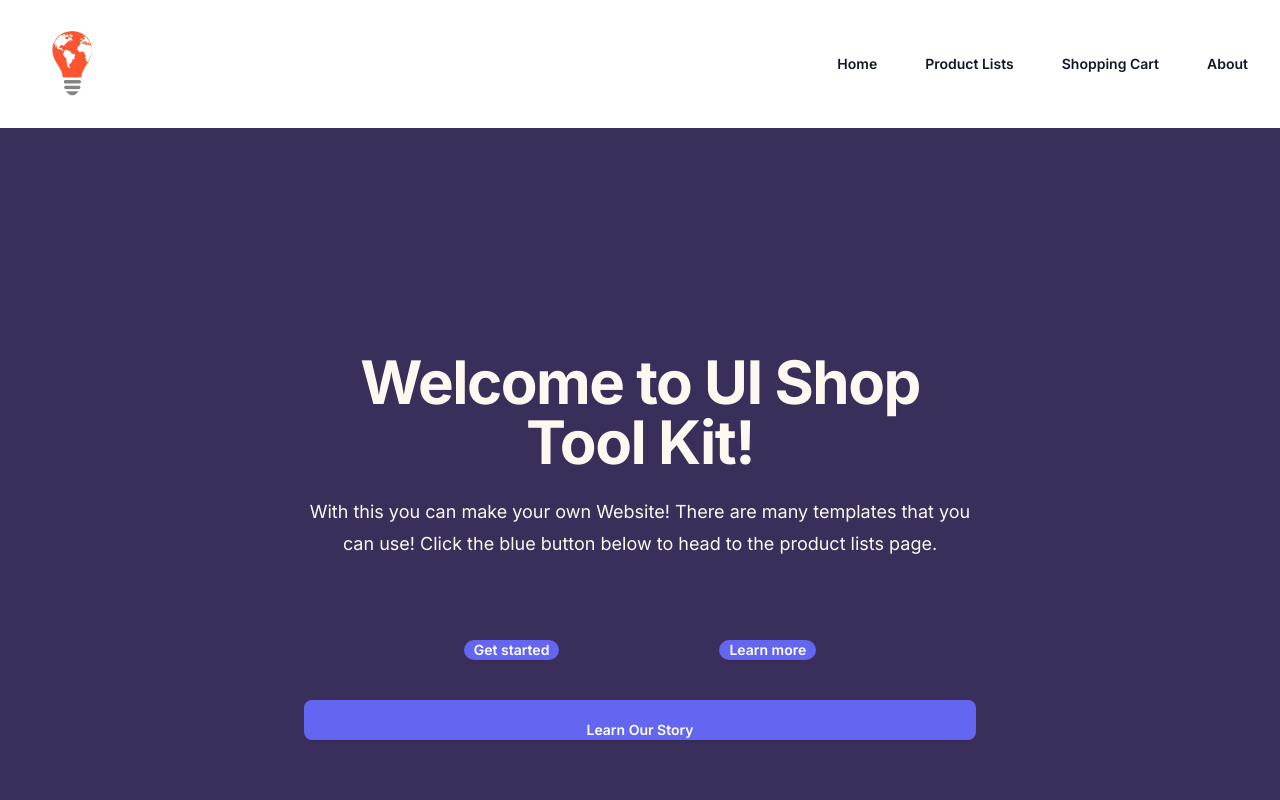
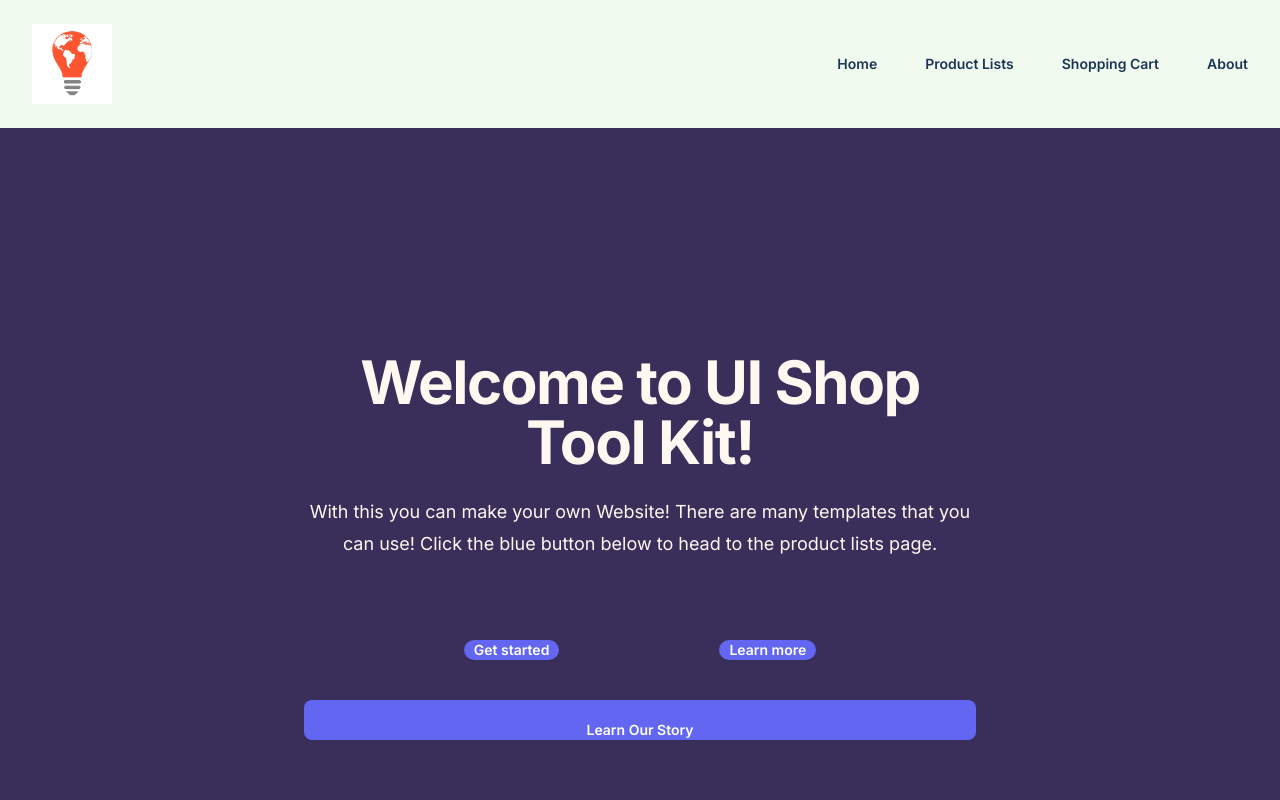
Before and after one commit to Bay-Valley-Tech-Code-Academy/UI-Tool-Kit, a Next.js app: page / in a window 1280 px wide. Shown: the top 800 px of the page. Built offline with nearby package versions, Linux system fonts and the light colour scheme.

Commit message:
added some textures

```diff
--- a/src/app/Header.js
+++ b/src/app/Header.js
@@ -15,7 +15,7 @@ export default function Example() {
   const [mobileMenuOpen, setMobileMenuOpen] = useState(false)
 
   return (
-    <header className="bg-white">
+    <header className="bg-[#F1FAEE]">
       <nav aria-label="Global" className=" flex w-full items-center justify-between p-6 lg:px-8">
       <img alt="Bay Valley Tech Light Bulb." src="/images/bvt-logo.png" className=" h-10 w-10 object-cover object-center lg:h-20 lg:w-20"></img>
         <div className="flex lg:hidden">
@@ -24,7 +24,7 @@ export default function Example() {
           <button
             type="button"
             onClick={() => setMobileMenuOpen(true)}
-            className="-m-2.5 inline-flex items-center justify-center rounded-md p-2.5 text-gray-700"
+            className="-m-2.5 inline-flex items-center justify-center rounded-md p-2.5 text-[#1D3557]"
           >
             <span className="sr-only">Open main menu</span>
             <Bars3Icon aria-hidden="true" className="h-6 w-6" />
@@ -35,28 +35,28 @@ export default function Example() {
         <PopoverGroup className="hidden lg:flex lg:gap-x-12">
 
 
-          <a href="/" className="text-sm font-semibold leading-6 text-gray-900">
+          <a href="/" className="text-sm font-semibold leading-6 text-[#1D3557]">
             Home
           </a>
-          <a href="/productlists" className="text-sm font-semibold leading-6 text-gray-900">
+          <a href="/productlists" className="text-sm font-semibold leading-6 text-[#1D3557]">
             Product Lists
           </a>
-          <a href="/cart" className="text-sm font-semibold leading-6 text-gray-900">
+          <a href="/cart" className="text-sm font-semibold leading-6 text-[#1D3557]">
             Shopping Cart
           </a>
-          <a href="/about" className="text-sm font-semibold leading-6 text-gray-900">
+          <a href="/about" className="text-sm font-semibold leading-6 text-[#1D3557]">
             About
           </a>
         </PopoverGroup>
       </nav>
       <Dialog open={mobileMenuOpen} onClose={setMobileMenuOpen} className="lg:hidden">
         <div className="fixed inset-0 z-10" />
-        <DialogPanel className="fixed inset-y-0 right-0 z-10 w-full overflow-y-auto bg-white px-6 py-6 sm:max-w-sm sm:ring-1 sm:ring-gray-900/10">
+        <DialogPanel className="fixed inset-y-0 right-0 z-10 w-full overflow-y-auto bg-[#F1FAEE] px-6 py-6 sm:max-w-sm sm:ring-1 sm:ring-gray-900/10">
           <div className="flex items-center justify-between">
             <button
               type="button"
               onClick={() => setMobileMenuOpen(false)}
-              className="-m-2.5 rounded-md p-2.5 text-gray-700"
+              className="-m-2.5 rounded-md p-2.5 text-[#1D3557]"
             >
               <span className="sr-only">Close menu</span>
               <XMarkIcon aria-hidden="true" className="h-6 w-6" />
@@ -67,25 +67,25 @@ export default function Example() {
               <div className="space-y-2 py-6">
                 <a
                   href="/"
-                  className="-mx-3 block rounded-lg px-3 py-2 text-base font-semibold leading-7 text-gray-900 hover:bg-gray-50"
+                  className="-mx-3 block rounded-lg px-3 py-2 text-base font-semibold leading-7 text-[#1D3557] hover:bg-gray-50"
                 >
                   Home
                 </a>
                 <a
                   href="/productlists"
-                  className="-mx-3 block rounded-lg px-3 py-2 text-base font-semibold leading-7 text-gray-900 hover:bg-gray-50"
+                  className="-mx-3 block rounded-lg px-3 py-2 text-base font-semibold leading-7 text-[#1D3557] hover:bg-gray-50"
                 >
                   Product Lists
                 </a>
                 <a
                   href="/cart"
-                  className="-mx-3 block rounded-lg px-3 py-2 text-base font-semibold leading-7 text-gray-900 hover:bg-gray-50"
+                  className="-mx-3 block rounded-lg px-3 py-2 text-base font-semibold leading-7 text-[#1D3557] hover:bg-gray-50"
                 >
                   Shopping Cart
                 </a>
                 <a
                   href="/about"
-                  className="-mx-3 block rounded-lg px-3 py-2 text-base font-semibold leading-7 text-gray-900 hover:bg-gray-50"
+                  className="-mx-3 block rounded-lg px-3 py-2 text-base font-semibold leading-7 text-[#1D3557] hover:bg-gray-50"
                 >
                   About
                 </a>
--- a/src/app/productlists/page.js
+++ b/src/app/productlists/page.js
@@ -46,7 +46,7 @@ export default function ProductList() {
         }}
       />
         <div className="relative z-10 mx-auto max-w-2xl px-4 py-16 sm:px-6 sm:py-24 lg:max-w-7xl lg:px-8 flex gap-20">
-          <div className="bg-[#FFF8F0] py-2 p-4 h-10 rounded-md sm:block sm:mt-28 md:mt-16 lg:mt-20">
+          <div className="bg-[#F1FAEE] text-[#1D3557] py-2 p-4 h-10 rounded-md sm:block sm:mt-28 md:mt-16">
             <Menu as="div">
             {({ open }) => {
               useEffect(() => {
@@ -65,7 +65,7 @@ export default function ProductList() {
                   <MenuItems
                     transition
                     anchor="bottom left"
-                    className="origin-top-right border border-white/5 bg-[#FFF8F0] mt-2 p-4 rounded-md w-40"
+                    className="origin-top-right border border-white/5 bg-[#F1FAEE] mt-2 p-4 rounded-md w-40"
                   >
                     <MenuItem>
                       <button className="group flex w-full p-1 hover:bg-neutral-300">
@@ -113,7 +113,7 @@ export default function ProductList() {
               >
                 {/* Pseudo-element for texture overlay */}
                 <div
-                  className="absolute inset-0 bg-[url('https://texturelabs.org/wp-content/uploads/Texturelabs_Fabric_155S.jpg')] opacity-20 bg-cover bg-center z-0"
+                  className="absolute inset-0 bg-[url('https://texturelabs.org/wp-content/uploads/Texturelabs_Fabric_155S.jpg')] opacity-25 bg-cover bg-center z-0"
                   style={{ pointerEvents: 'none', zIndex: -1 }}
                 />
 
```
